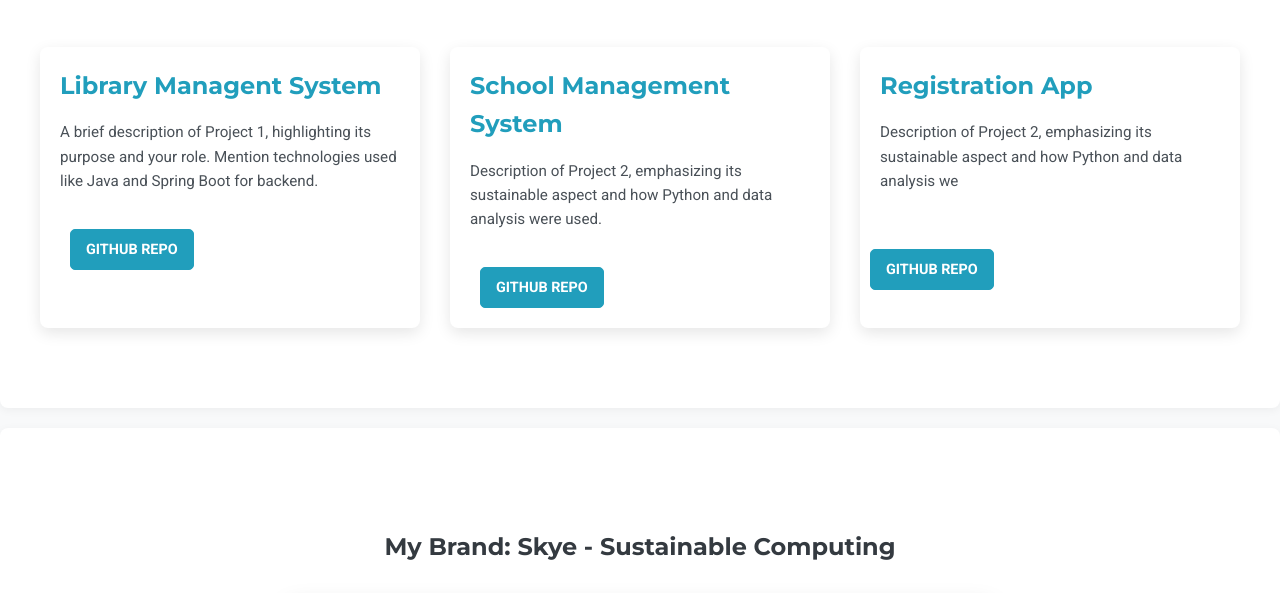
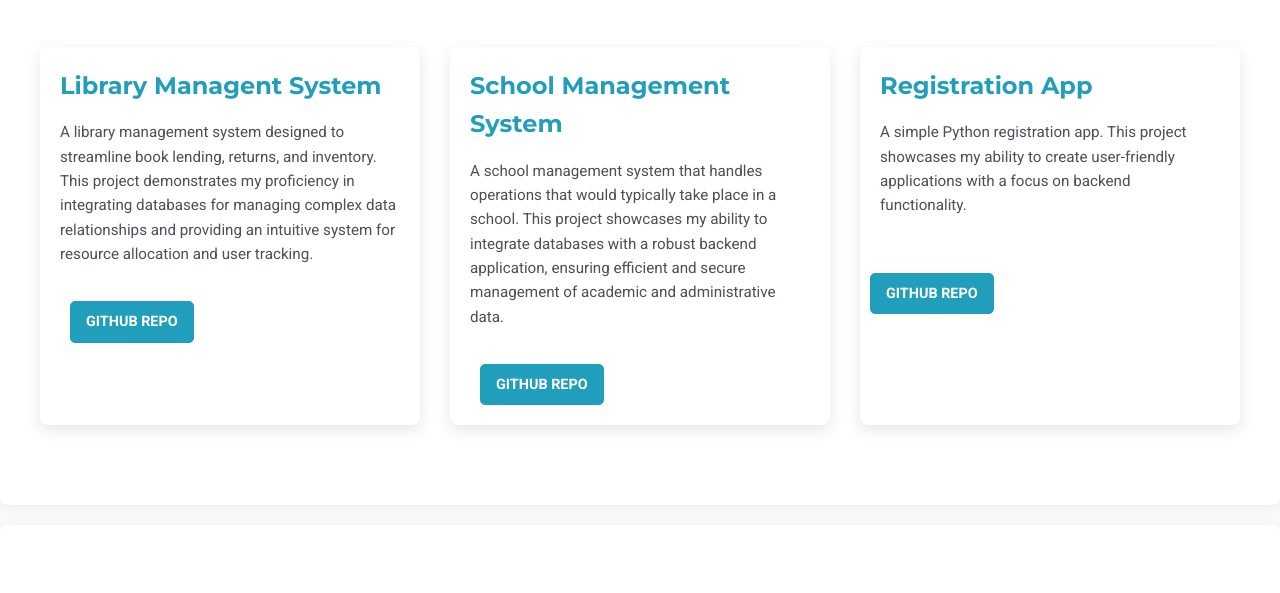
Before and after one commit to UnathiDev/Unathi-Okhue-Skye, a plain HTML site: page index.html in a window 1280 px wide. Shown: the part 1604-2197 px from the top of the page. Drawn offline with Linux system fonts and the light colour scheme.

Commit message:
Update index.html
Projects descriptions updated

```diff
--- a/index.html
+++ b/index.html
@@ -95,21 +95,21 @@
                     <div class="project-grid">
                         <div class="project-item">
                             <h3>Library Managent System</h3>
-                            <p>A brief description of Project 1, highlighting its purpose and your role. Mention technologies used like Java and Spring Boot for backend.</p>
+                            <p>A library management system designed to streamline book lending, returns, and inventory. This project demonstrates my proficiency in integrating databases for managing complex data relationships and providing an intuitive system for resource allocation and user tracking.</p>
                             <div class="project-links">
                                 <a href="https://github.com/UnathiDev/Library-Management-System" target="_blank" class="btn project-btn">GitHub Repo</a>
                             </div>
                         </div>
                         <div class="project-item">
                             <h3>School Management System</h3>
-                            <p>Description of Project 2, emphasizing its sustainable aspect and how Python and data analysis were used.</p>
+                            <p>A school management system that handles operations that would typically take place in a school. This project showcases my ability to integrate databases with a robust backend application, ensuring efficient and secure management of academic and administrative data. </p>
                             <div class="project-links">
                                 <a href="https://github.com/UnathiDev/School-Management-System" target="_blank" class="btn project-btn">GitHub Repo</a>
                             </div>
                         </div>
                         <div class="project-item">
                             <h3>Registration App</h3>
-                            <p>Description of Project 2, emphasizing its sustainable aspect and how Python and data analysis we
+                            <p>A simple Python registration app. This project showcases my ability to create user-friendly applications with a focus on backend functionality.</p>
                             <div class="project-links"></div>
                                 <a href="https://github.com/UnathiDev/Python-Registration-App" target="_blank" class="btn project-btn">GitHub Repo</a>
                             </div>
```
